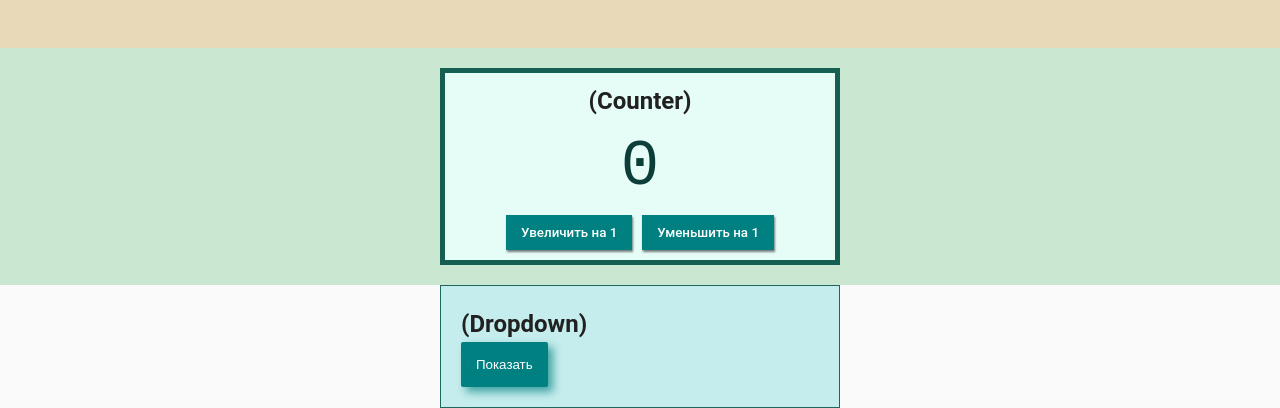
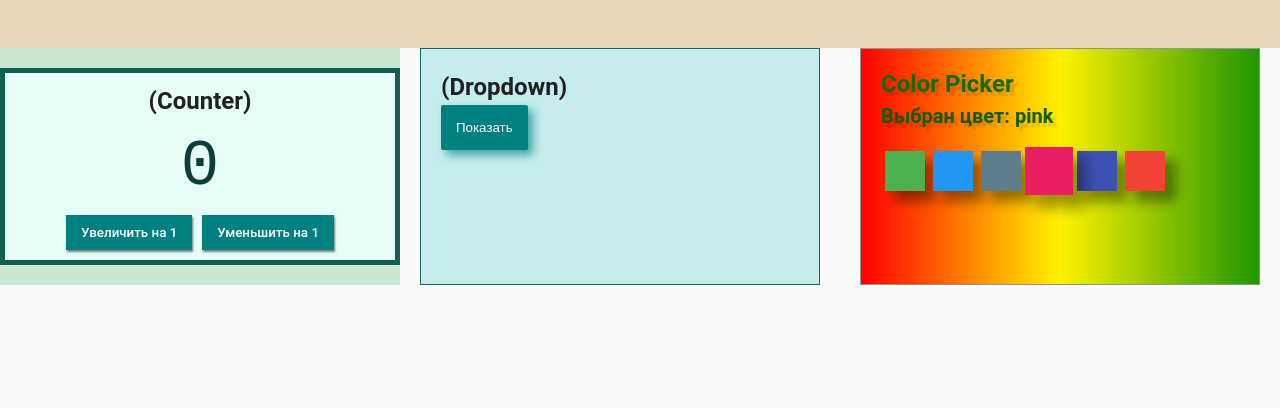
Before and after one commit to Vas2306/React-exam, a React (Create React App) app: page / in a window 1280 px wide. Shown: the part 1715-2123 px from the top of the page. After the commit the page ends 2000 px from the top, so only its background shows below. Built offline with nearby package versions, Linux system fonts and the light colour scheme.

Commit message:
color picker

```diff
--- a/package.json
+++ b/package.json
@@ -10,6 +10,7 @@
     "@testing-library/jest-dom": "^5.16.3",
     "@testing-library/react": "^12.1.4",
     "@testing-library/user-event": "^13.5.0",
+    "clsx": "^2.0.0",
     "date-fns": "^2.30.0",
     "prop-types": "^15.8.1",
     "react": "^18.1.0",
--- a/src/components/App/App.js
+++ b/src/components/App/App.js
@@ -1,12 +1,22 @@
-
 import EventBoard from '../EventBoard/EventBoard';
 import PageTitle from '../PageTitle/PageTitle';
 import upcomingEvents from 'upcoming-events.json';
 import SectionBusiness from '../SectionBusiness/SectionBusiness';
 import { Container } from './App.styled';
+import { ContainerForThree } from './App.styled';
 import { CustomerSupport } from 'components/CustomerSupport/CustomerSupport';
 import Counter from 'components/Counter/Counter';
-import Dropdown from "components/Dropdown/Dropdown";
+import Dropdown from 'components/Dropdown/Dropdown';
+import ColorPicker from 'components/ColorPicker/Colorpiker';
+
+const colorPickerOptions = [
+  { label: 'green', color: '#4CAF50' },
+  { label: 'blue', color: '#2196F3' },
+  { label: 'grey', color: '#607D8B' },
+  { label: 'pink', color: '#E91E63' },
+  { label: 'indigo', color: '#3F51B5' },
+  { label: 'red', color: '#F44336' },
+];
 
 export default function App() {
   return (
@@ -16,9 +26,13 @@ export default function App() {
         <PageTitle title="24th Core Worlds Coalition Conference (CSS-module, EventBoard)" />
         <EventBoard events={upcomingEvents} />
       </Container>
-      <CustomerSupport/>
-      <Counter initialValue={0}/>
-<Dropdown/>
+       <CustomerSupport />
+      <ContainerForThree>
+
+        <Counter initialValue={0} />
+        <Dropdown />
+        <ColorPicker options={colorPickerOptions} />
+      </ContainerForThree>
     </div>
   );
 }
--- a/src/components/App/App.styled.js
+++ b/src/components/App/App.styled.js
@@ -3,3 +3,6 @@ import styled from '@emotion/styled';
 export const Container = styled.div`
   padding: 50px;
 `;
+export const ContainerForThree = styled.div`
+display: flex;
+`;
--- /dev/null
+++ b/src/components/ColorPicker/ColorPicker.module.css
@@ -0,0 +1,42 @@
+.container {
+  width: 400px;
+  padding: 20px;
+  margin: 0 auto;
+  border: 1px solid rgb(148, 148, 148);
+  background: #1e9600;
+  /* fallback for old browsers */
+  background: -webkit-linear-gradient(to right, #ff0000, #fff200, #1e9600);
+  /* Chrome 10-25, Safari 5.1-6 */
+  background: linear-gradient(to right, #ff0000, #fff200, #1e9600);
+  /* W3C, IE 10+/ Edge, Firefox 16+, Chrome 26+, Opera 12+, Safari 7+ */
+}
+
+.title {
+  line-height: 1.3;
+  color: #166b00;
+  text-shadow: 4px 4px 2px rgba(0, 0, 0, 0.12);
+}
+.text {
+  font-size: 20px;
+  font-weight: bold;
+  margin-bottom: 16px;
+  color: #135d01;
+  text-shadow: 4px 4px 2px rgba(0, 0, 0, 0.12);
+}
+.option {
+  display: inline-block;
+  width: 40px;
+  height: 40px;
+  margin: 4px;
+  border: none;
+  outline: none;
+  cursor: pointer;
+  box-shadow: 10px 10px 11px 1px rgba(0, 0, 0, 0.39);
+  -webkit-box-shadow: 10px 10px 11px 1px rgba(0, 0, 0, 0.39);
+  -moz-box-shadow: 10px 10px 11px 1px rgba(0, 0, 0, 0.39);
+  transition: transform 250ms linear;
+}
+
+.option__active {
+  transform: scale(1.2);
+}
--- /dev/null
+++ b/src/components/ColorPicker/Colorpiker.jsx
@@ -0,0 +1,40 @@
+import { Component } from 'react';
+import clsx from 'clsx';
+import css from './ColorPicker.module.css';
+class ColorPicker extends Component {
+state = {
+    activeOptionIdx: 3,
+  };
+  setActiveIdx = index => {
+    this.setState({ activeOptionIdx: index });
+  };
+  render() {
+    const { options } = this.props;
+    const { label } = options[this.state.activeOptionIdx];
+    return (
+      <div className={css.container}>
+        <h2 className={css.title}>Color Picker</h2>
+        <p className={css.text}>Выбран цвет: {label} </p>
+        <div>
+          {options.map(({ label, color }, index) => {
+            return (
+              <button
+                key={label}
+                className={clsx(
+                  css.option,
+                  index === this.state.activeOptionIdx && css.option__active
+                )}
+                style={{
+                  backgroundColor: color,
+                }}
+                onClick={() => this.setActiveIdx(index)}
+              ></button>
+            );
+          })}
+        </div>
+      </div>
+    );
+  }
+}
+
+export default ColorPicker;
```
Also changed, not shown: 1 other file (tests, documents, lock files or other folders).
